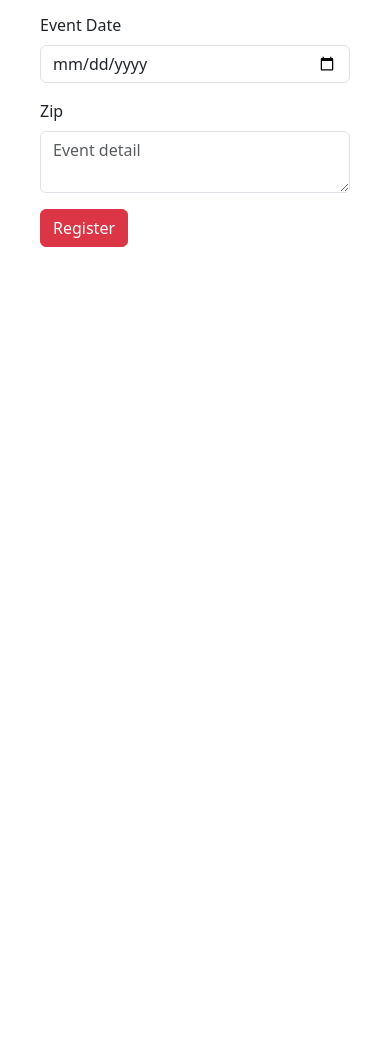
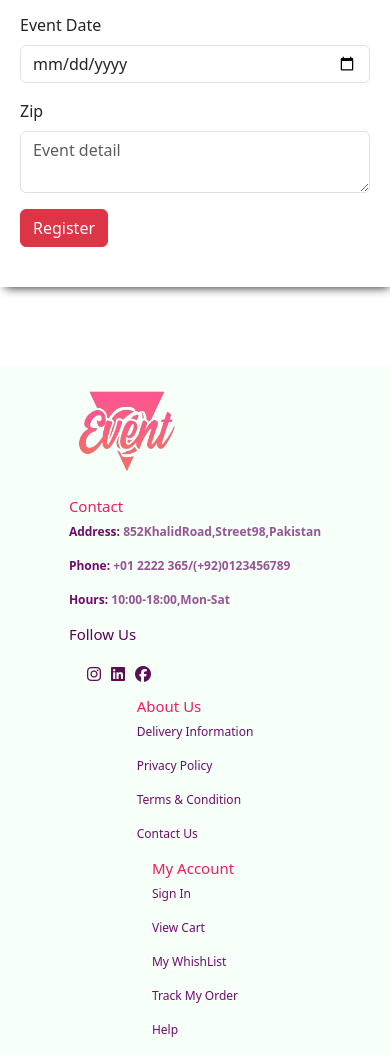
Before and after one commit to zainabreh/Event-Management-website, a plain HTML site: page form.html in a window 390 px wide. Shown: the part 594-1649 px from the top of the page. Before the commit the page ends 881 px from the top, so only its background shows below. Drawn offline with nearby package versions, Linux system fonts and the light colour scheme.

Commit message:
i hope this the final touch

```diff
--- a/form.html
+++ b/form.html
@@ -66,14 +66,51 @@
         <textarea type="text" class="form-control" id="detail" placeholder="Event detail"></textarea>
       </div>
       <div class="col-12">
-        <button type="submit" class="btn btn-danger">Register</button>
+        <button type="submit" class="btn btn-danger"><a href="./index.html" style="color: white;">Register</a></button>
       </div>
     </form>
   </div>
 
 
 
+  <div class="centre">
+    <div class="foot-container">
+      <div class="main-info">
+        <div class="logo">
+          <img src="./assets/logo.png" />
+        </div>
+        <h3>Contact</h3>
+        <div class="info">
+          <p>Address:&nbsp;<span>852KhalidRoad,Street98,Pakistan</span></p>
+          <p>Phone:&nbsp;<span>+01 2222 365/(+92)0123456789</span></p>
+          <p>Hours:&nbsp;<span>10:00-18:00,Mon-Sat</span></p>
+          <h4>Follow Us</h4>
+          <div class="icons">
+            <i class="fa-brands fa-instagram"></i>
+            <i class="fa-brands fa-linkedin"></i>
+            <i class="fa-brands fa-facebook"></i>
+          </div>
+        </div>
+      </div>
 
+      <div class="about">
+        <h4>About Us</h4>
+        <p>Delivery Information</p>
+        <p>Privacy Policy</p>
+        <p>Terms & Condition</p>
+        <p>Contact Us</p>
+      </div>
+
+      <div class="account">
+        <h4>My Account</h4>
+        <p>Sign In</p>
+        <p>View Cart</p>
+        <p>My WhishList</p>
+        <p>Track My Order</p>
+        <p>Help</p>
+      </div>
+    </div>
+  </div>
 
 
 
--- a/style.css
+++ b/style.css
@@ -645,14 +645,13 @@ box-shadow: 2px 3px 10px -3px rgba(0,0,0,0.95);
   right: 0;
 }
 /* footer */
-.footer-container{
-  box-sizing: border-box;
+.foot-container{
+   box-sizing: border-box;
   margin-top: 80px;
-  padding-inline: 50px;
   display: flex;
-  flex-wrap: wrap;
   align-items: center;
   justify-content: space-around;
+  padding-inline: 50px;
   background-color: #f6fff8;
 }
 .main-info{
@@ -776,8 +775,8 @@ box-shadow: 2px 3px 10px -3px rgba(0,0,0,0.95);
     width: 70px;
     font-size: 12.1px;
 }
-.footer-container {
-    margin-block: 20px;
+.foot-container {
+    margin-block: 30px;
     padding-inline: 5px;
 }
 .main-info{
@@ -875,16 +874,28 @@ box-shadow: 2px 3px 10px -3px rgba(0,0,0,0.95);
 .reg-event{
   width: 100%;
 }
-.footer-container {
-  margin-block: 20px;
-  text-align: center;
-  padding-inline: 5px;
+.foot-container {
+  padding-inline: 1px;
   flex-direction: column;
 }
-/* .grid-wrapper{
-  width: 100%;
+.newsletter{
+  padding-inline: 10px;
+}
+.table-container{
   padding: 10px;
-} */
+}
+
+.newsletter input{
+  width: 350px;
+}
+.newsletter button{
+  width: 90px;
+  height: 51px;
+  padding: 5px;
+}
+.reg-event{
+  padding-inline: 20px;
+}
 }
 
 @media (min-width: 287px) and (max-width: 390px) {
@@ -953,12 +964,8 @@ box-shadow: 2px 3px 10px -3px rgba(0,0,0,0.95);
       width: 100%;
     }
     .footer-container {
-      margin-block: 20px;
       padding-inline: 10px;
       flex-direction: column;
-      text-align: center;
   }
-  /* .grid-wrapper{
-    padding: 5px;
-  } */
+
 }
```
Also changed, not shown: index.html (+1 -1 lines).
